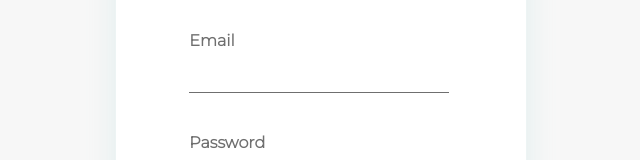
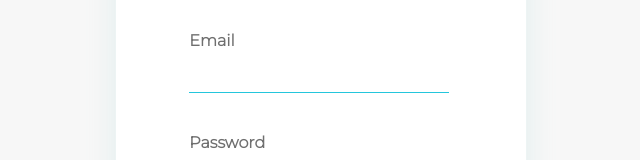
Before and after one commit to MatoG50/Lockstore, a plain HTML site: page index.html in a window 1280 px wide. In both pictures the pointer is over the input "Email". Shown: the part 262-422 px from the top of the page, without its empty margins (319-959 px from the left). Drawn offline with Linux system fonts and the light colour scheme.

Commit message:
Added hover to textarea

```diff
--- a/style.css
+++ b/style.css
@@ -74,9 +74,12 @@ input[type='password'] {
   font-size: 18px;
 }
 input[type='password']:focus,
-input[type='text']:focus {
+input[type='text']:focus,
+input[type='password']:hover,
+input[type='text']:hover {
   border-bottom-color: #24c6dc;
 }
+
 .email,
 .password {
   width: 47px;
```
